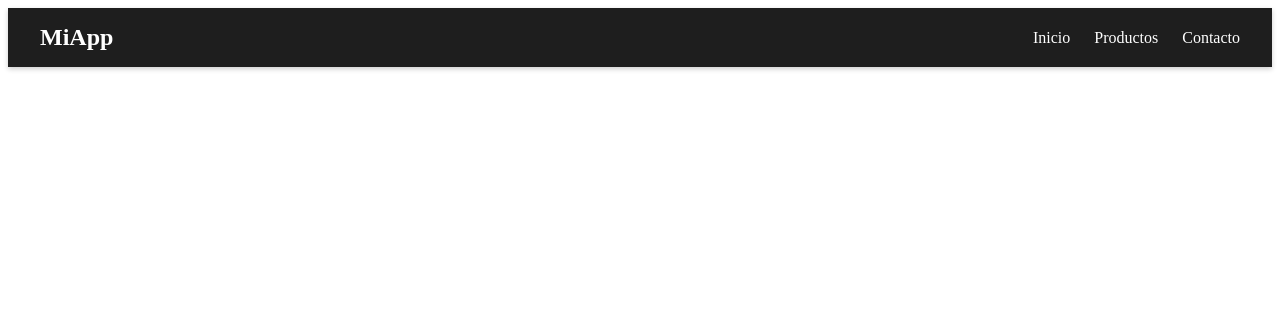
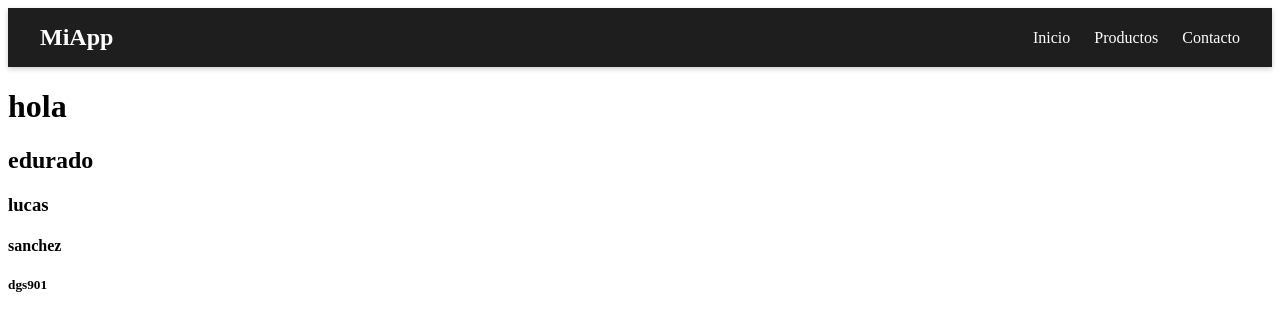
Before and after one commit to lucassanchezeduardo1/proyecto_angular, an Angular app: page / in a window 1280 px wide. Shown: the top 330 px of the page. Built offline with nearby package versions, Linux system fonts and the light colour scheme.

Commit message:
agregando construcor y titulos

```diff
--- a/src/app/app.component.html
+++ b/src/app/app.component.html
@@ -1,2 +1,8 @@
 <app-navbar></app-navbar>
 <router-outlet></router-outlet>
+
+<h1>hola</h1>
+<h2>edurado</h2>
+<h3>lucas</h3>
+<h4>sanchez</h4>
+<h5>dgs901</h5>
```
Also changed, not shown: src/app/app.component.ts (+8 -0 lines).
